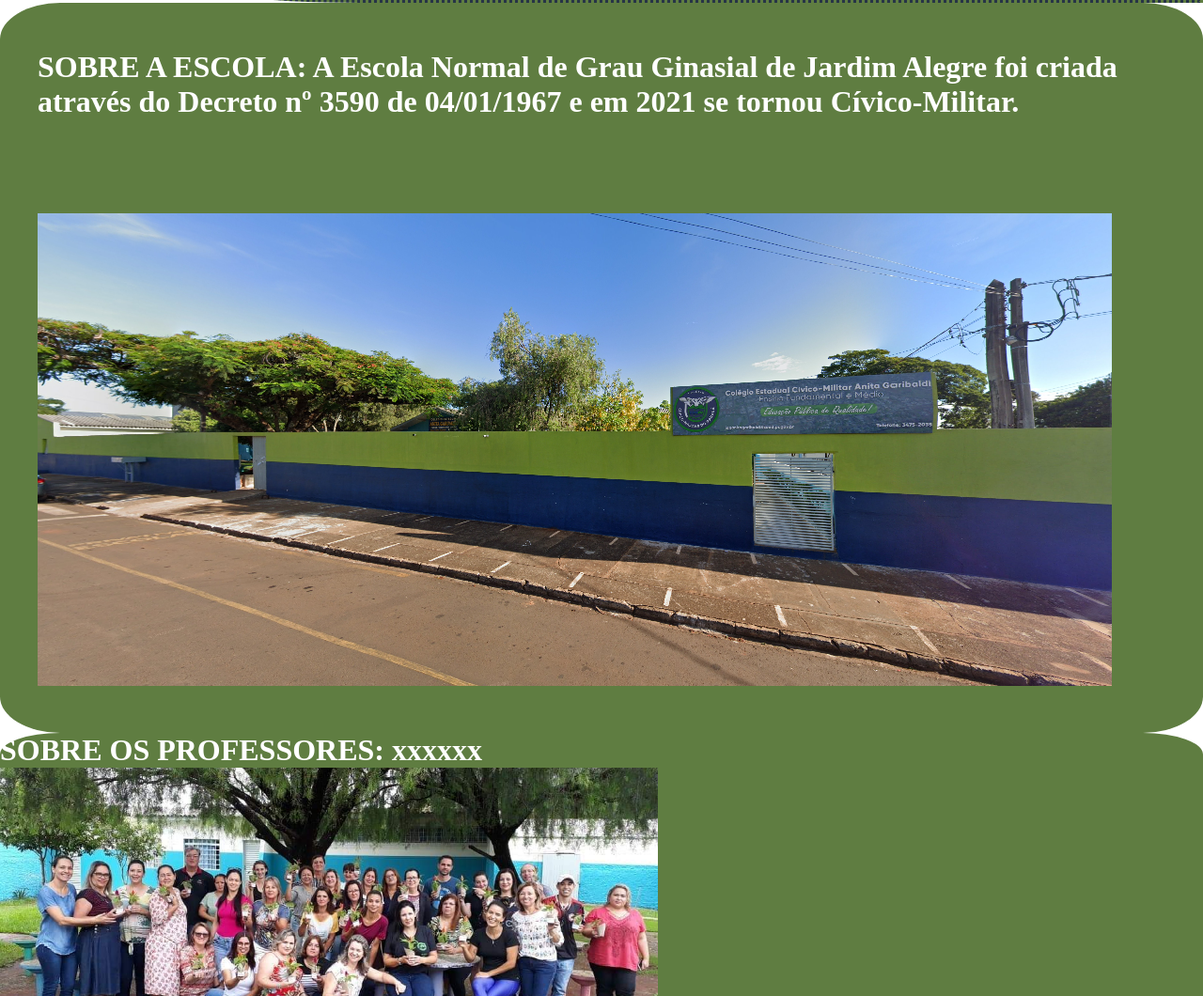
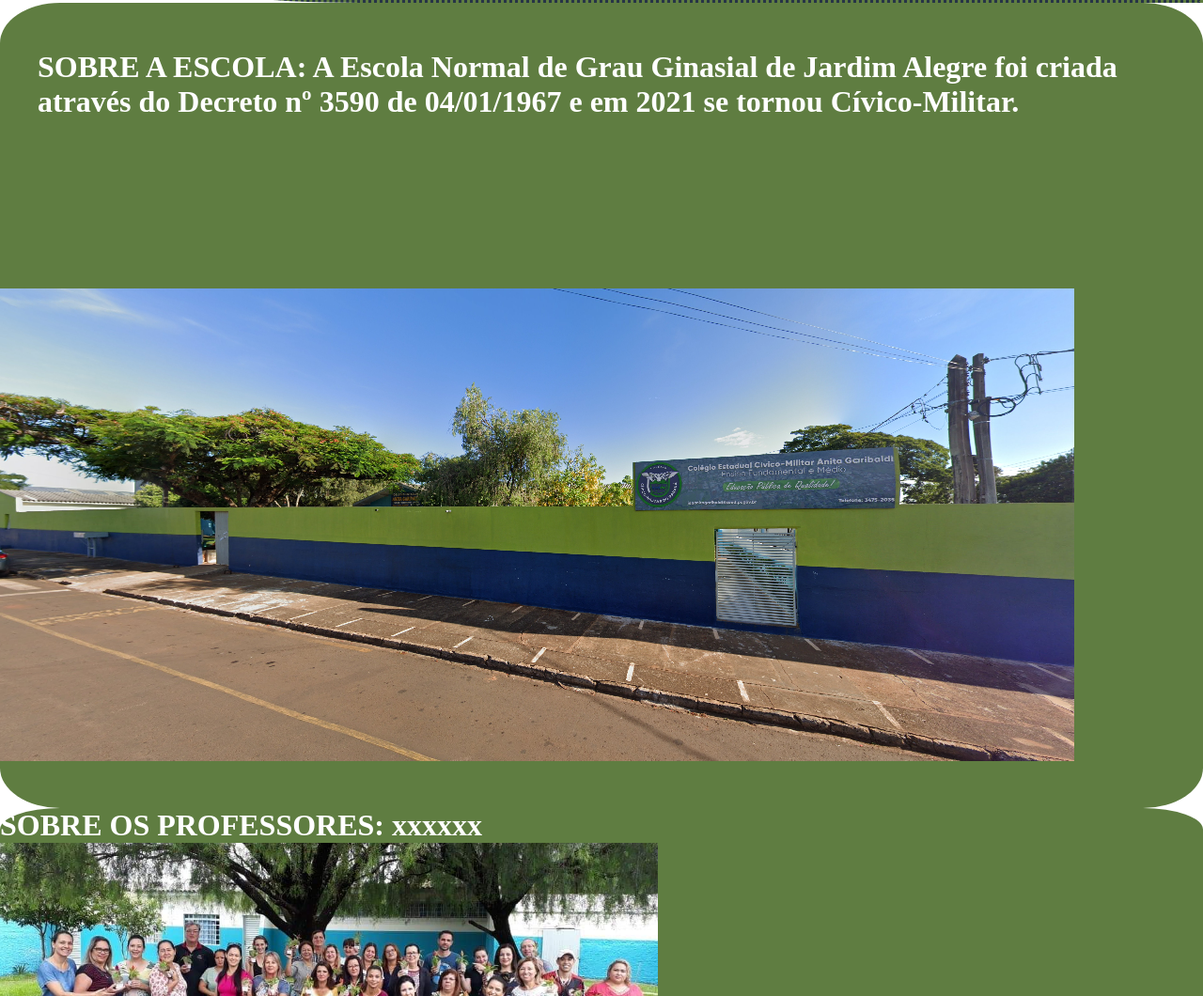
Before and after one commit to thiagocherp/projeto-site-anita, a plain HTML site: page index.html in a window 1280 px wide. Shown: the part 318-1378 px from the top of the page at 94% size. Drawn offline with Linux system fonts and the light colour scheme.

Commit message:
testando margin foto-escola

```diff
--- a/style.css
+++ b/style.css
@@ -58,7 +58,7 @@
 
 .main-superior-foto-escola{
     padding: 50px 0;
-    margin: 0 0 0 40;
+    margin: 80 0 0 0;
 }
 
 .main-inferior{
```
